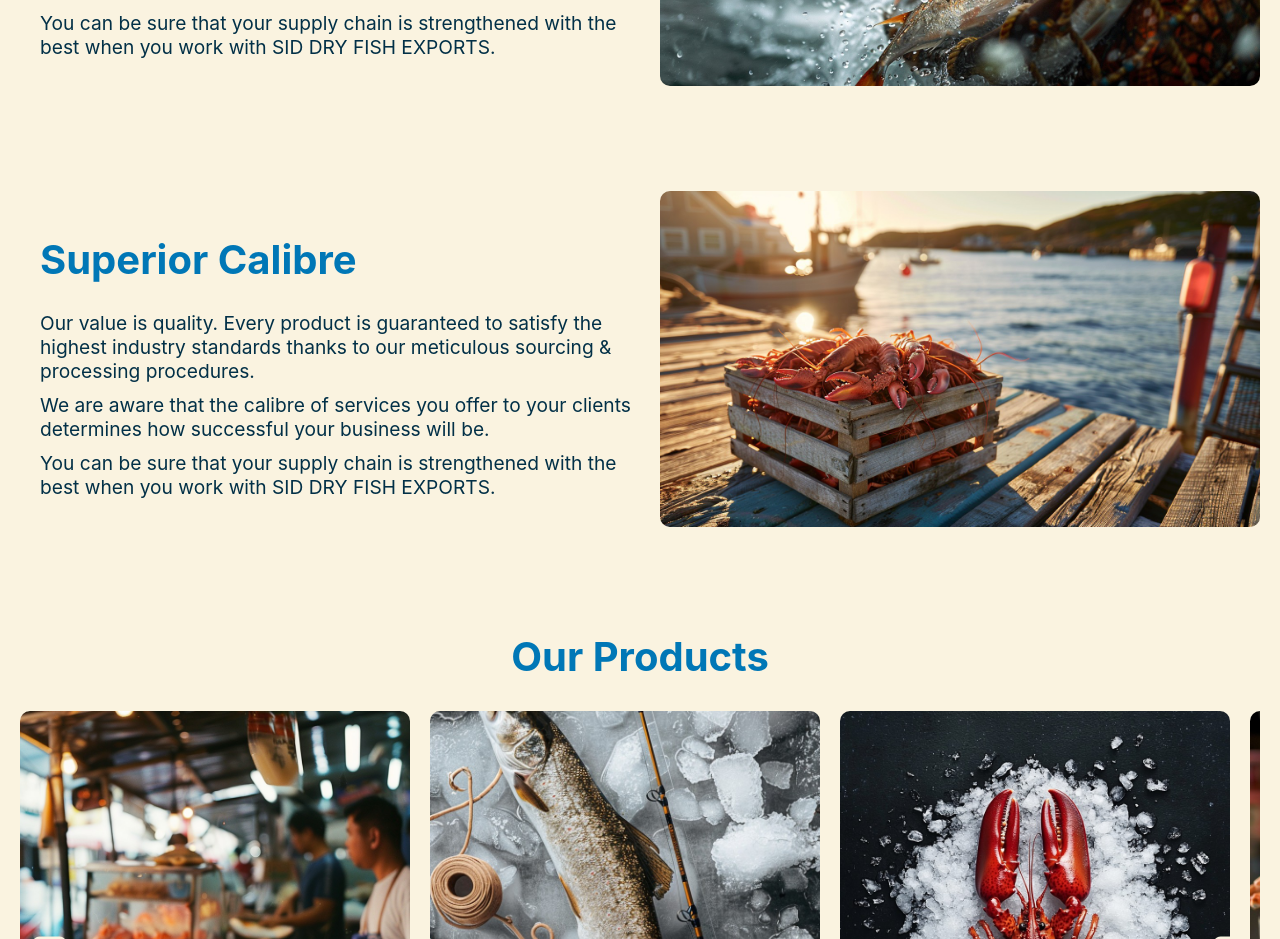
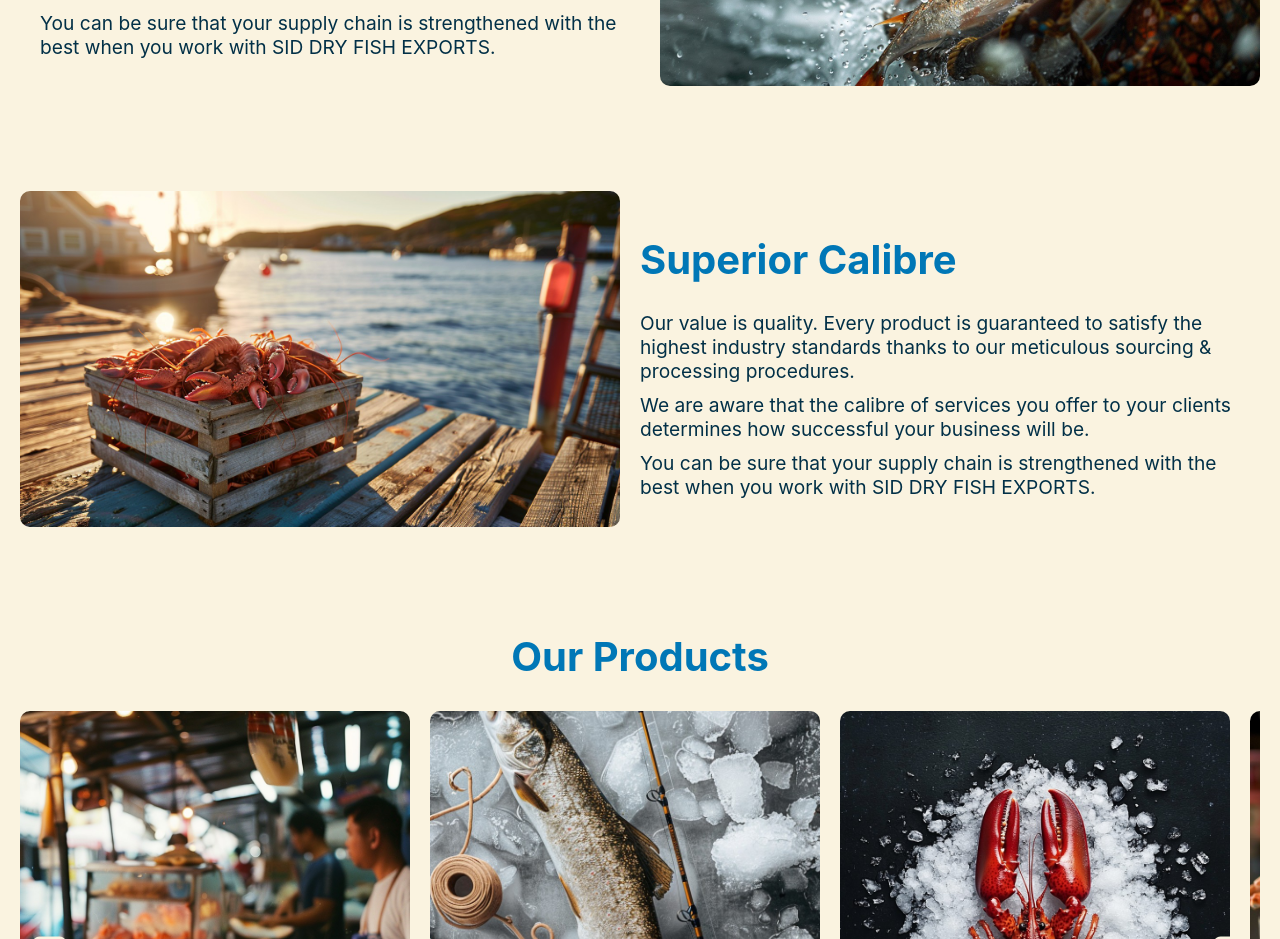
Before and after one commit to neelodedra/sid-exports, a React (Create React App) app: page / in a window 1280 px wide. Shown: the part 1160-2099 px from the top of the page. Built offline with nearby package versions, Linux system fonts and the light colour scheme.

Commit message:
Removed post images bug

```diff
--- a/src/components/BodyContent/BodyContent.css
+++ b/src/components/BodyContent/BodyContent.css
@@ -1,11 +1,12 @@
-.body-content {
+.body-content,
+.body-content-reversed {
   display: flex;
-  flex-direction: column;
+  flex-direction: row;
   justify-content: space-between;
   align-items: center;
-  background-color: var(--background-color); /* Background color */
+  background-color: var(--background-color);
   padding: 50px 20px;
-  color: var(--text-color); /* Text color */
+  color: var(--text-color);
 }
 
 .text-section {
@@ -16,7 +17,7 @@
 
 .text-section h1 {
   font-size: 2.5em;
-  color: var(--primary-color); /* Primary color */
+  color: var(--primary-color);
 }
 
 .text-section p {
@@ -29,7 +30,7 @@
   display: flex;
   justify-content: center;
   align-items: center;
-  margin-top: 20px;
+  margin: 20px 0;
 }
 
 .image-section img {
@@ -40,15 +41,27 @@
 
 /* Responsive Design */
 @media (min-width: 768px) {
-  .body-content {
-    flex-direction: row;
-  }
 
   .text-section {
     text-align: left;
   }
 
   .image-section {
-    margin-top: 0;
+    margin: 0;
   }
 }
+
+@media (max-width: 767px) {
+
+  .body-content {
+    flex-direction: column;
+  }
+
+  .body-content-reversed {
+    flex-direction: column-reverse;
+  }
+
+  .image-section {
+    margin: 20px 0;
+  }
+}
--- a/src/components/BodyContent/BodyContent.js
+++ b/src/components/BodyContent/BodyContent.js
@@ -1,6 +1,7 @@
 import React from 'react';
 import './BodyContent.css';
 import fish from '../../assets/images/orang_fish.jpg';
+import lobster from '../../assets/images/lobster.jpg';
 
 const BodyContent = () => {
   return (
@@ -18,4 +19,20 @@ const BodyContent = () => {
   );
 }
 
-export default BodyContent;
+const BodyContentReversed = () => {
+  return (
+    <div className="body-content-reversed">
+      <div className="image-section">
+        <img src={lobster} alt="Quality Inspection" />
+      </div>
+      <div className="text-section">
+        <h1>Superior Calibre</h1>
+        <p>Our value is quality. Every product is guaranteed to satisfy the highest industry standards thanks to our meticulous sourcing & processing procedures.</p>
+        <p>We are aware that the calibre of services you offer to your clients determines how successful your business will be.</p>
+        <p>You can be sure that your supply chain is strengthened with the best when you work with SID DRY FISH EXPORTS.</p>
+      </div>
+    </div>
+  );
+}
+
+export { BodyContent, BodyContentReversed };
--- a/src/components/BodyContent/BodyContentReversed.css
+++ /dev/null
@@ -1,54 +0,0 @@
-.body-content-reversed {
-  display: flex;
-  flex-direction: column;
-  justify-content: space-between;
-  align-items: center;
-  background-color: var(--background-color); /* Background color */
-  padding: 50px 20px;
-  color: var(--text-color); /* Text color */
-}
-
-.image-section {
-  flex: 1;
-  display: flex;
-  justify-content: center;
-  align-items: center;
-  margin-bottom: 20px;
-}
-
-.image-section img {
-  max-width: 100%;
-  height: auto;
-  border-radius: 10px;
-}
-
-.text-section {
-  flex: 1;
-  padding: 20px;
-  text-align: center;
-}
-
-.text-section h1 {
-  font-size: 2.5em;
-  color: var(--primary-color); /* Primary color */
-}
-
-.text-section p {
-  font-size: 1.2em;
-  margin: 10px 0;
-}
-
-/* Responsive Design */
-@media (min-width: 768px) {
-  .body-content-reversed {
-    flex-direction: row-reverse;
-  }
-
-  .text-section {
-    text-align: left;
-  }
-
-  .image-section {
-    margin-bottom: 0;
-  }
-}
--- a/src/components/BodyContent/BodyContentReversed.js
+++ /dev/null
@@ -1,21 +0,0 @@
-import React from 'react';
-import './BodyContentReversed.css';
-import lobster from '../../assets/images/lobster.jpg'; // Adjust the path as needed
-
-const BodyContentReversed = () => {
-  return (
-    <div className="body-content-reversed">
-      <div className="image-section">
-        <img src={lobster} alt="Quality Inspection" />
-      </div>
-      <div className="text-section">
-        <h1>Superior Calibre</h1>
-        <p>Our value is quality. Every product is guaranteed to satisfy the highest industry standards thanks to our meticulous sourcing & processing procedures.</p>
-        <p>We are aware that the calibre of services you offer to your clients determines how successful your business will be.</p>
-        <p>You can be sure that your supply chain is strengthened with the best when you work with SID DRY FISH EXPORTS.</p>
-      </div>
-    </div>
-  );
-}
-
-export default BodyContentReversed;
--- a/src/pages/Home/Home.js
+++ b/src/pages/Home/Home.js
@@ -4,8 +4,7 @@ import Navbar from '../../components/Navbar/Navbar';
 import Container from '../../components/Container/Container';
 import Footer from '../../components/Footer/Footer';
 import Experience from '../../components/Experience/Experience';
-import BodyContent from '../../components/BodyContent/BodyContent';
-import BodyContentReversed from '../../components/BodyContent/BodyContentReversed';
+import { BodyContent, BodyContentReversed } from '../../components/BodyContent/BodyContent';
 import ProductsContainer from '../../components/ProductsContainer/ProductsContainer';
 
 const Home = () => {
```
